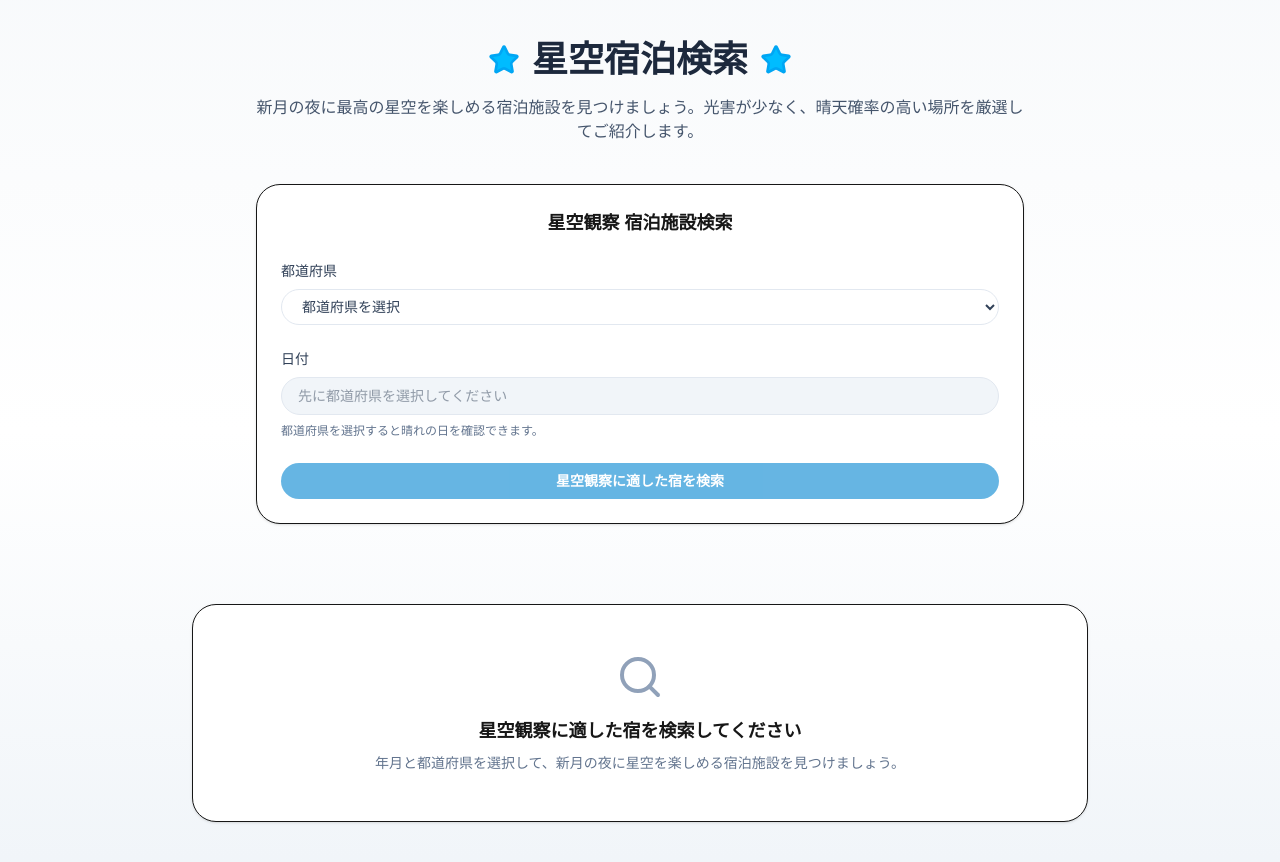
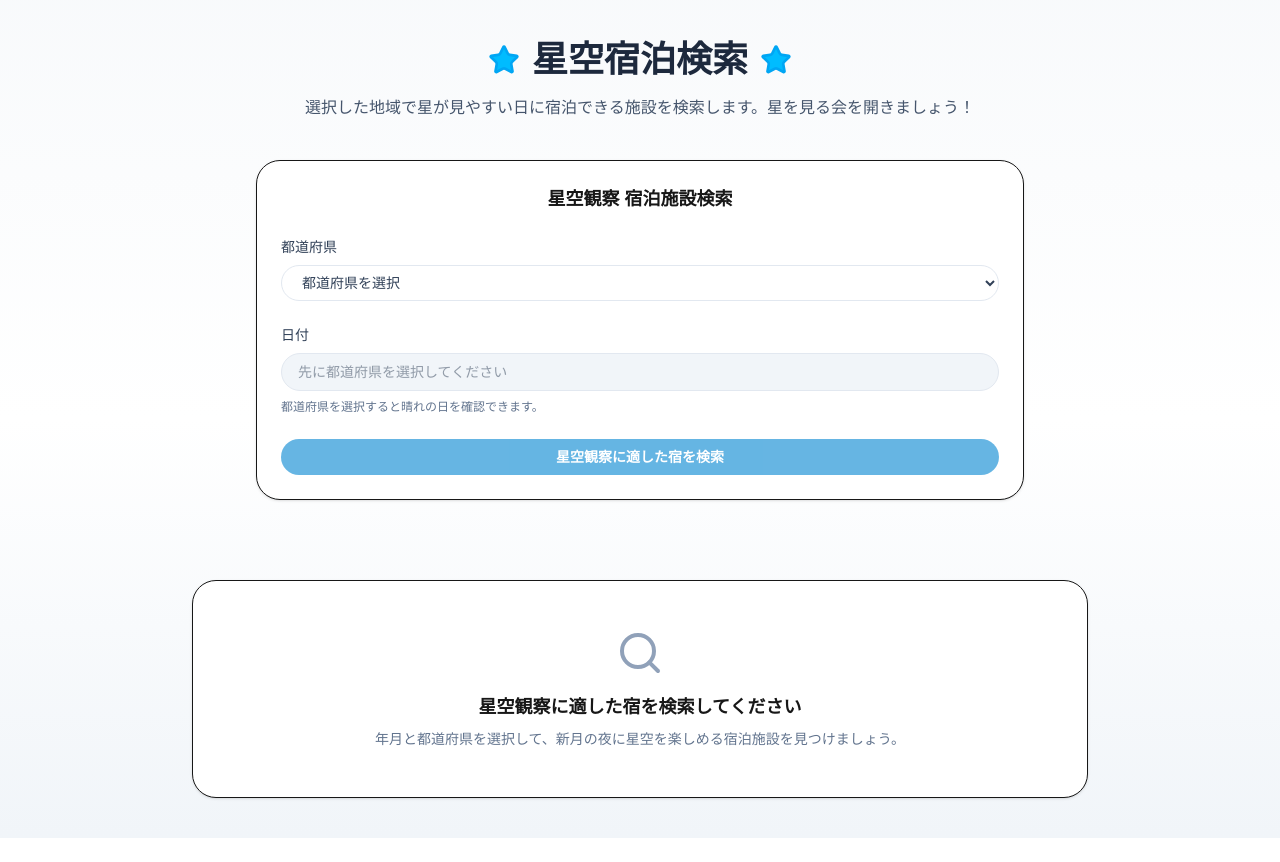
Before and after one commit to 1021ky/stargazing_party, a Next.js app: page / in a window 1280 px wide. After the commit the page ends 838 px from the top, so only its background shows below. Built offline with nearby package versions, Linux system fonts and the light colour scheme.

Commit message:
文言修正

```diff
--- a/src/app/page.tsx
+++ b/src/app/page.tsx
@@ -116,7 +116,7 @@ export default function Home() {
           <Star className="h-8 w-8 fill-sky-400" />
         </div>
         <p className="mt-4 text-sm text-slate-600 sm:text-base">
-          新月の夜に最高の星空を楽しめる宿泊施設を見つけましょう。光害が少なく、晴天確率の高い場所を厳選してご紹介します。
+          選択した地域で星が見やすい日に宿泊できる施設を検索します。星を見る会を開きましょう！
         </p>
       </header>
 
```
